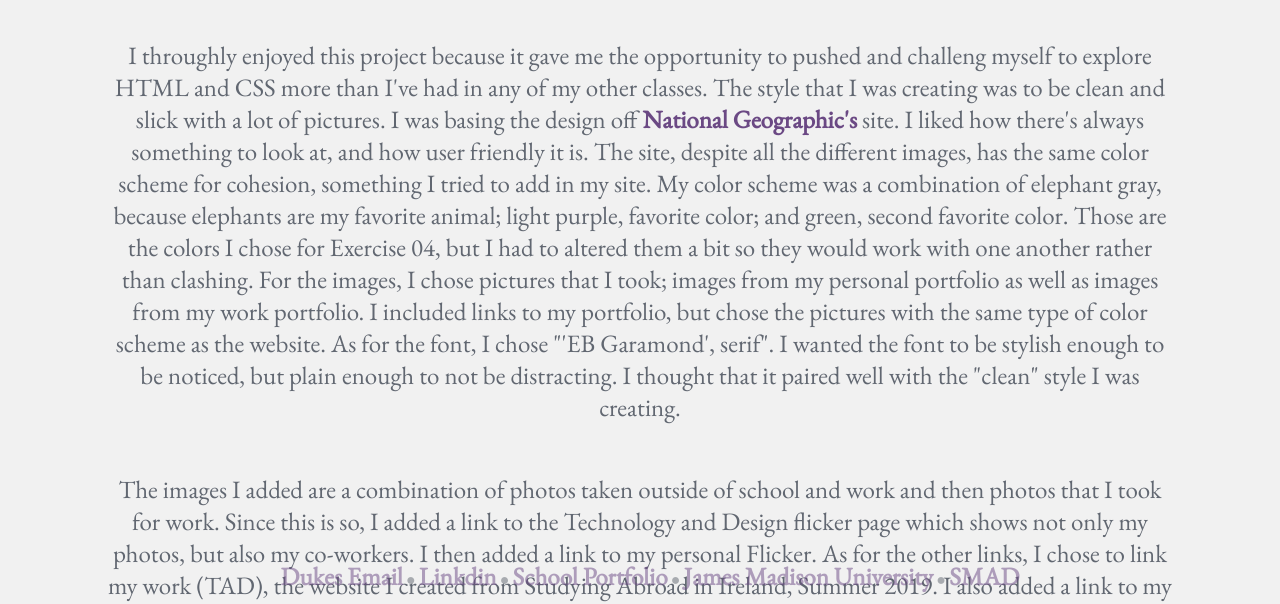
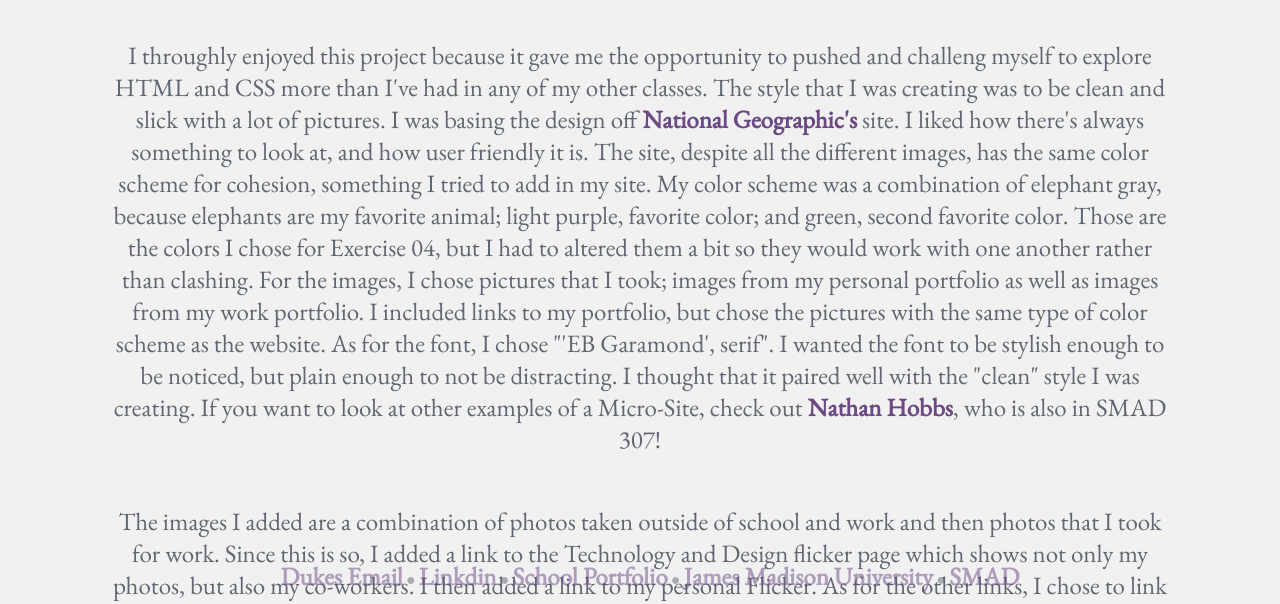
Before and after one commit to sloanegartner/index, a plain HTML site: page statement.html in a window 1280 px wide. Shown: the part 198-802 px from the top of the page. Drawn offline with nearby package versions, Linux system fonts and the light colour scheme.

Commit message:
Update statement.html

```diff
--- a/statement.html
+++ b/statement.html
@@ -46,7 +46,7 @@ h1 {
 	<h1>Work <span>&#9679;</span> Statement</h1>
 <hr>
 
-			<p> I throughly enjoyed this project because it gave me the opportunity to pushed and challeng myself to explore HTML and CSS more than I've had in any of my other classes. The style that I was creating was to be clean and slick with a lot of pictures. I was basing the design off <a href="https://www.nationalgeographic.com" target="_blank">National Geographic's</a> site. I liked how there's always something to look at, and how user friendly it is. The site, despite all the different images, has the same color scheme for cohesion, something I tried to add in my site. My color scheme was a combination of elephant gray, because elephants are my favorite animal; light purple, favorite color; and green, second favorite color. Those are the colors I chose for Exercise 04, but I had to altered them a bit so they would work with one another rather than clashing. For the images, I chose pictures that I took; images from my personal portfolio as well as images from my work portfolio. I included links to my portfolio, but chose the pictures with the same type of color scheme as the website. As for the font, I chose "'EB Garamond', serif". I wanted the font to be stylish enough to be noticed, but plain enough to not be distracting. I thought that it paired well with the "clean" style I was creating. </p>
+			<p> I throughly enjoyed this project because it gave me the opportunity to pushed and challeng myself to explore HTML and CSS more than I've had in any of my other classes. The style that I was creating was to be clean and slick with a lot of pictures. I was basing the design off <a href="https://www.nationalgeographic.com" target="_blank">National Geographic's</a> site. I liked how there's always something to look at, and how user friendly it is. The site, despite all the different images, has the same color scheme for cohesion, something I tried to add in my site. My color scheme was a combination of elephant gray, because elephants are my favorite animal; light purple, favorite color; and green, second favorite color. Those are the colors I chose for Exercise 04, but I had to altered them a bit so they would work with one another rather than clashing. For the images, I chose pictures that I took; images from my personal portfolio as well as images from my work portfolio. I included links to my portfolio, but chose the pictures with the same type of color scheme as the website. As for the font, I chose "'EB Garamond', serif". I wanted the font to be stylish enough to be noticed, but plain enough to not be distracting. I thought that it paired well with the "clean" style I was creating. If you want to look at other examples of a Micro-Site, check out <a href="https://hobbsna.github.io" target="_blank">Nathan Hobbs</a>, who is also in SMAD 307!</p>
 
 			<p> The images I added are a combination of photos taken outside of school and work and then photos that I took for work. Since this is so, I added a link to the Technology and Design flicker page which shows not only my photos, but also my co-workers. I then added a link to my personal Flicker. As for the other links, I chose to link my work (TAD), the website I created from Studying Abroad in Ireland, Summer 2019. I also added a link to my LinkdeIn along with JMU's homepage and SMAD's. I tried to include all the necessary links and information that relate to my work and me as a student and individual.</p>
 
```
